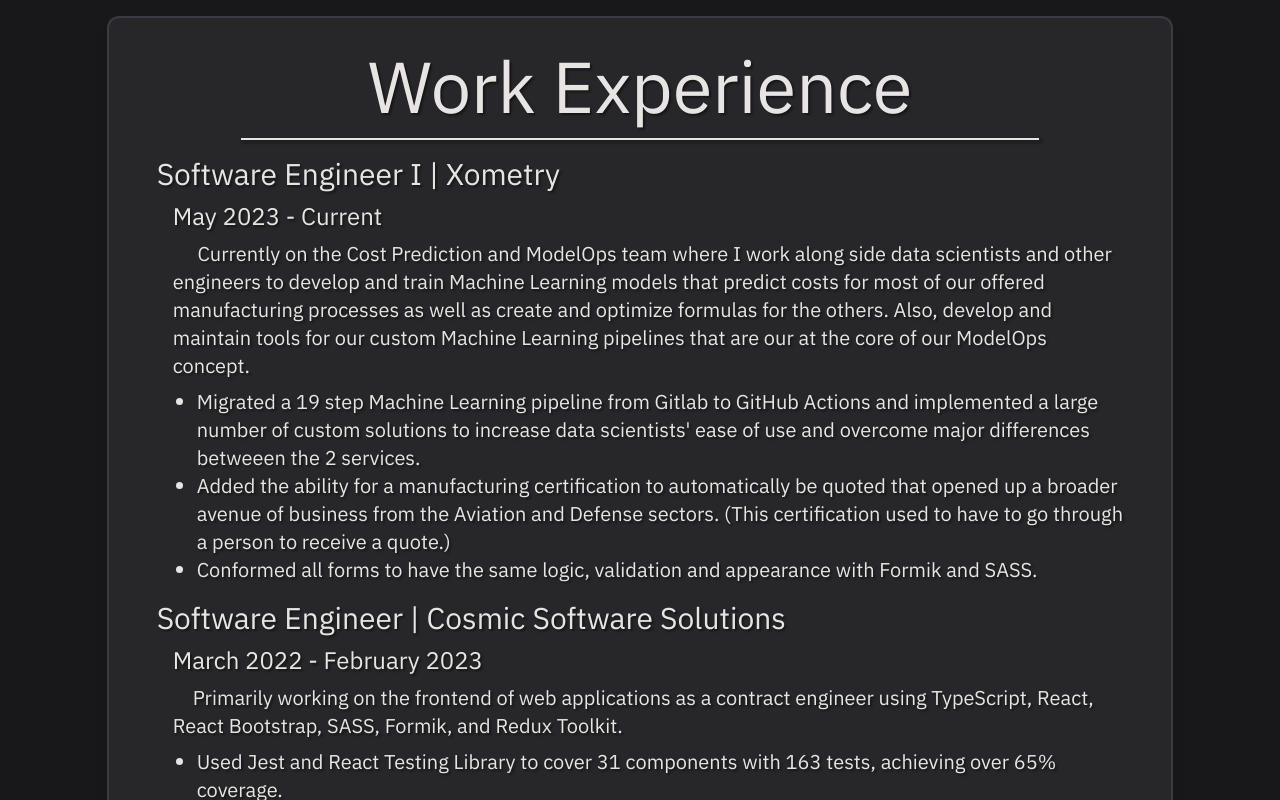
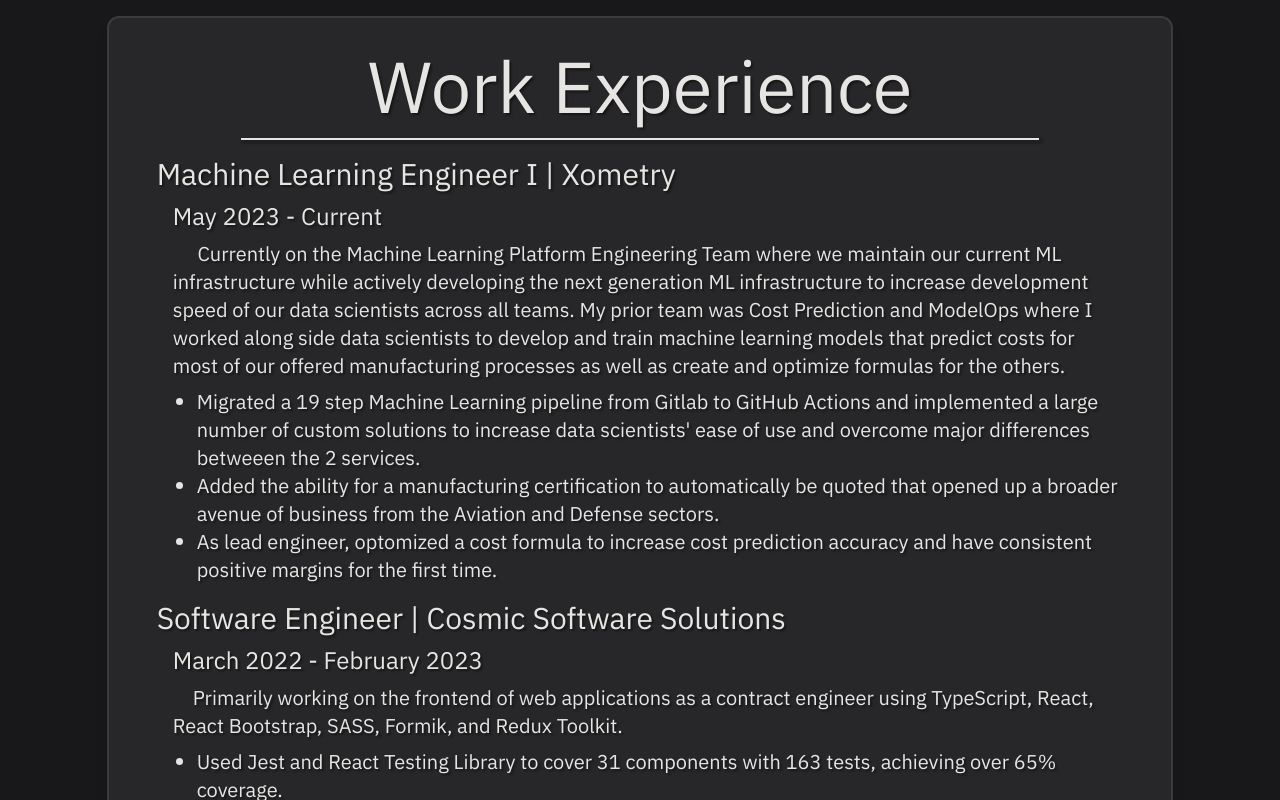
Before and after one commit to mez32/PersonalWebsite, a React (Vite) app: page /experience in a window 1280 px wide. Shown: the top 800 px of the page. Built offline with nearby package versions, Linux system fonts and the light colour scheme.

Commit message:
Website updates (#2)

```diff
--- a/src/pages/AboutMe.tsx
+++ b/src/pages/AboutMe.tsx
@@ -1,7 +1,7 @@
-import React from "react";
-import Divider from "../components/Divider";
-import MainCard from "../components/MainCard";
-import ToolTip from "../components/ToolTip";
+import React from "react"
+import Divider from "../components/Divider"
+import MainCard from "../components/MainCard"
+import ToolTip from "../components/ToolTip"
 
 const AboutMe: React.FC = () => {
   return (
@@ -16,7 +16,7 @@
       <div className="md:mx-4">
         <p className="text-left text-lg md:text-xl lg:text-2xl mb-4">
           &emsp; Hi there, my name is Alex Mesmer and I currently live here in
-          Lexington, KY and work as a backend Software Engineer at Xometry. At
+          Lexington, KY and work as a Machine Learning Engineer at Xometry. At
           the onset of the pandemic I began to teach myself JavaScript and
           related frameworks as a way to grow myself, personally and
           professionally, for the future and beyond. I have always been
@@ -56,7 +56,7 @@
         </p>
       </div>
     </MainCard>
-  );
-};
+  )
+}
 
-export default AboutMe;
+export default AboutMe
--- a/src/pages/Knowledge.tsx
+++ b/src/pages/Knowledge.tsx
@@ -1,7 +1,7 @@
-import React from "react";
-import Divider from "../components/Divider";
-import MainCard from "../components/MainCard";
-import ToolTip from "../components/ToolTip";
+import React from "react"
+import Divider from "../components/Divider"
+import MainCard from "../components/MainCard"
+import ToolTip from "../components/ToolTip"
 
 const Knowledge: React.FC = () => {
   return (
@@ -13,19 +13,18 @@
           These are the languages I currently know:
         </p>
         <ul className="text-left text-lg md:text-xl list-disc list-outside ml-8 mb-2">
+          <li>Python</li>
+          <li>Go</li>
+          <li>Bash</li>
+          <li>SQL</li>
+          <li>Terraform</li>
           <li>JavaScript</li>
           <li>TypeScript</li>
-          <li>Python</li>
-          <li>Go</li>
         </ul>
         <p className="text-left text-lg md:text-xl lg:text-2xl mb-4">
-          Python is what I use day in and day in my current position. My current
-          team runs a concept called ModelOps to increase the speed of our
-          Machine Learing development as a company so I work along side data
-          scientists to develop and maintain the tools they use and also work on
-          one of our core apis implementing new features either wiring up models
-          or working on optimizing formulas. I have also picked up and used
-          these frameworks and libraries:
+          Python and Terraform are what I use day in and day in my current
+          position with a little Go thrown in at times. I have also picked up
+          and used these frameworks and libraries:
         </p>
         <ul className="text-left text-lg md:text-xl list-disc list-outside ml-8 mb-2">
           <li>
@@ -37,9 +36,10 @@
             Library, React Bootstrap, Mantine UI, CSS (Tailwind, SASS, CSS in
             JS)
           </li>
+          <li>AWS: Sagemaker AI, Service Catalog, S3, Lambda </li>
           <li>
-            Other services: Vite, Docker, Kubernetes, SQL, Mongo, Firebase, AWS,
-            Snowflake and GitHub Actions
+            Other services: Vite, Docker, Kubernetes, Mongo, Firebase, Snowflake
+            and GitHub Actions
           </li>
         </ul>
         <p className="text-left text-lg md:text-xl lg:text-2xl mb-2">
@@ -133,7 +133,7 @@
         </p>
       </div>
     </MainCard>
-  );
-};
+  )
+}
 
-export default Knowledge;
+export default Knowledge
--- a/src/pages/WorkExperience.tsx
+++ b/src/pages/WorkExperience.tsx
@@ -1,6 +1,6 @@
-import React from "react";
-import Divider from "../components/Divider";
-import MainCard from "../components/MainCard";
+import React from "react"
+import Divider from "../components/Divider"
+import MainCard from "../components/MainCard"
 
 const WorkExperience: React.FC = () => {
   return (
@@ -9,18 +9,20 @@
       <Divider />
       <div className="md:mx-4 text-left">
         <h2 className="mt-4 mb-1 md:mb-2 text-xl md:text-2xl lg:text-3xl">
-          Software Engineer I | Xometry
+          Machine Learning Engineer I | Xometry
         </h2>
         <h4 className="ml-2 md:ml-4 mb-1 md:mb-2 text-lg md:text-xl lg:text-2xl">
           May 2023 - Current
         </h4>
         <p className="ml-2 md:ml-4 text-md md:text-lg lg:text-xl mb-2">
-          &emsp; Currently on the Cost Prediction and ModelOps team where I work
-          along side data scientists and other engineers to develop and train
-          Machine Learning models that predict costs for most of our offered
-          manufacturing processes as well as create and optimize formulas for
-          the others. Also, develop and maintain tools for our custom Machine
-          Learning pipelines that are our at the core of our ModelOps concept.
+          &emsp; Currently on the Machine Learning Platform Engineering Team
+          where we maintain our current ML infrastructure while actively
+          developing the next generation ML infrastructure to increase
+          development speed of our data scientists across all teams. My prior
+          team was Cost Prediction and ModelOps where I worked along side data
+          scientists to develop and train machine learning models that predict
+          costs for most of our offered manufacturing processes as well as
+          create and optimize formulas for the others.
         </p>
         <ul className="ml-7 md:ml-10 text-md md:text-lg lg:text-xl list-disc list-outside mb-2">
           <li>
@@ -29,16 +31,15 @@
             increase data scientists' ease of use and overcome major differences
             betweeen the 2 services.
           </li>
-
           <li>
             Added the ability for a manufacturing certification to automatically
             be quoted that opened up a broader avenue of business from the
-            Aviation and Defense sectors. (This certification used to have to go
-            through a person to receive a quote.)
+            Aviation and Defense sectors.
           </li>
           <li>
-            Conformed all forms to have the same logic, validation and
-            appearance with Formik and SASS.
+            As lead engineer, optomized a cost formula to increase cost
+            prediction accuracy and have consistent positive margins for the
+            first time.
           </li>
         </ul>
         <h2 className="mt-4 mb-1 md:mb-2 text-xl md:text-2xl lg:text-3xl">
@@ -110,7 +111,7 @@
         </ul>
       </div>
     </MainCard>
-  );
-};
+  )
+}
 
-export default WorkExperience;
+export default WorkExperience
```
